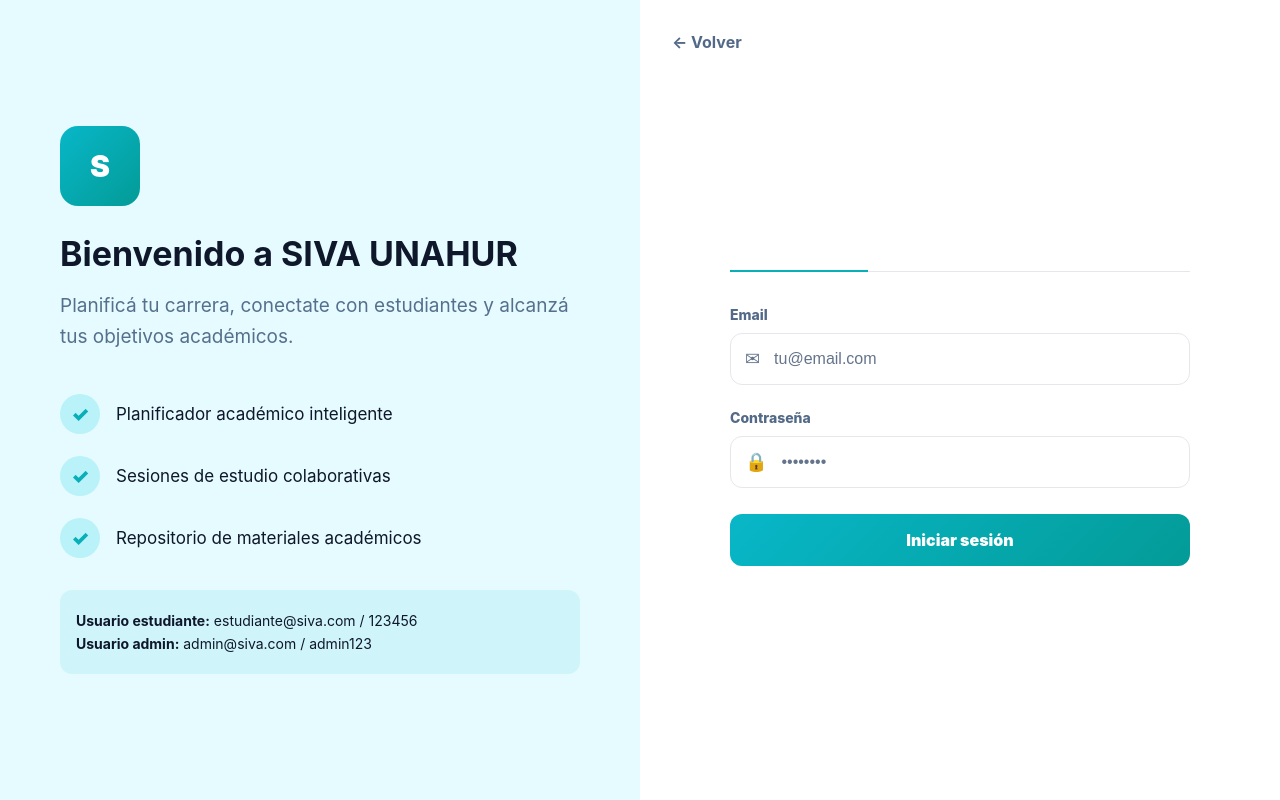
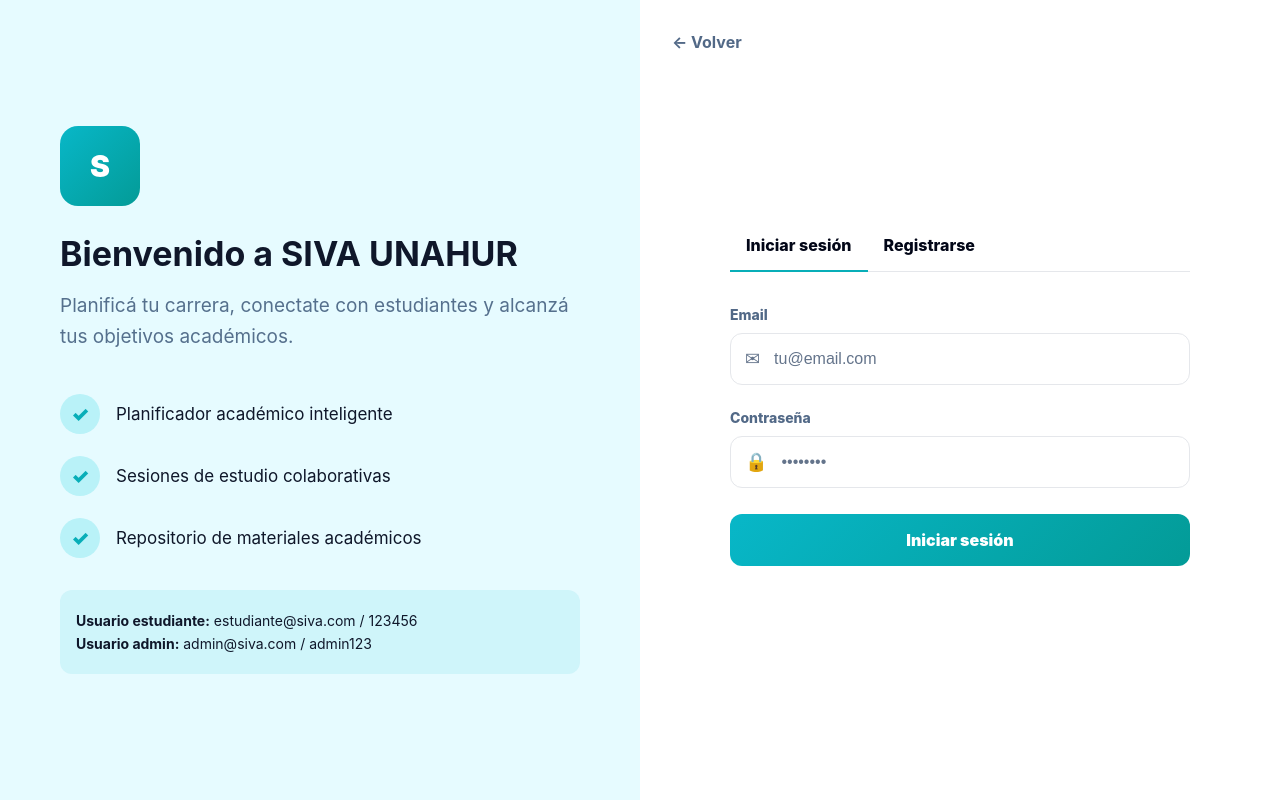
Before and after one commit to DesApp-2026c1-Grupo-5/Sistema-de-Acompa-amiento-de-Alumnos-Universitarios, a React (Vite) app in the folder frontEnd/acompañamiento de alumnos/: page /login in a window 1280 px wide. Built offline with nearby package versions, Linux system fonts and the light colour scheme.

Commit message:
Correccion de visuales

```diff
--- a/frontEnd/acompañamiento de alumnos/src/index.css
+++ b/frontEnd/acompañamiento de alumnos/src/index.css
@@ -30,7 +30,7 @@
   box-sizing: border-box;
 }
 
-@media (prefers-color-scheme: dark) {
+/*@media (prefers-color-scheme: dark) {
   :root {
     --text: #a0aec0;
     --text-h: #e6fffa;
@@ -49,7 +49,7 @@
   #social .button-icon {
     filter: invert(1) brightness(2);
   }
-}
+}*/
 
 /* Manual dark mode toggle - matches Figma mockup */
 html.dark {
--- a/frontEnd/acompañamiento de alumnos/src/styles/login.css
+++ b/frontEnd/acompañamiento de alumnos/src/styles/login.css
@@ -110,7 +110,7 @@
   border: none;
   background: transparent;
   padding: 0 16px 16px;
-  color: #526987;
+  color: #020617 !important;
   font-weight: 800;
   font-size: 16px;
   cursor: pointer;
@@ -118,7 +118,7 @@
 }
 
 .auth-tabs button.active {
-  color: #08aeb8;
+  color: #020617 !important;
 }
 
 .auth-tabs button.active::after {
```
